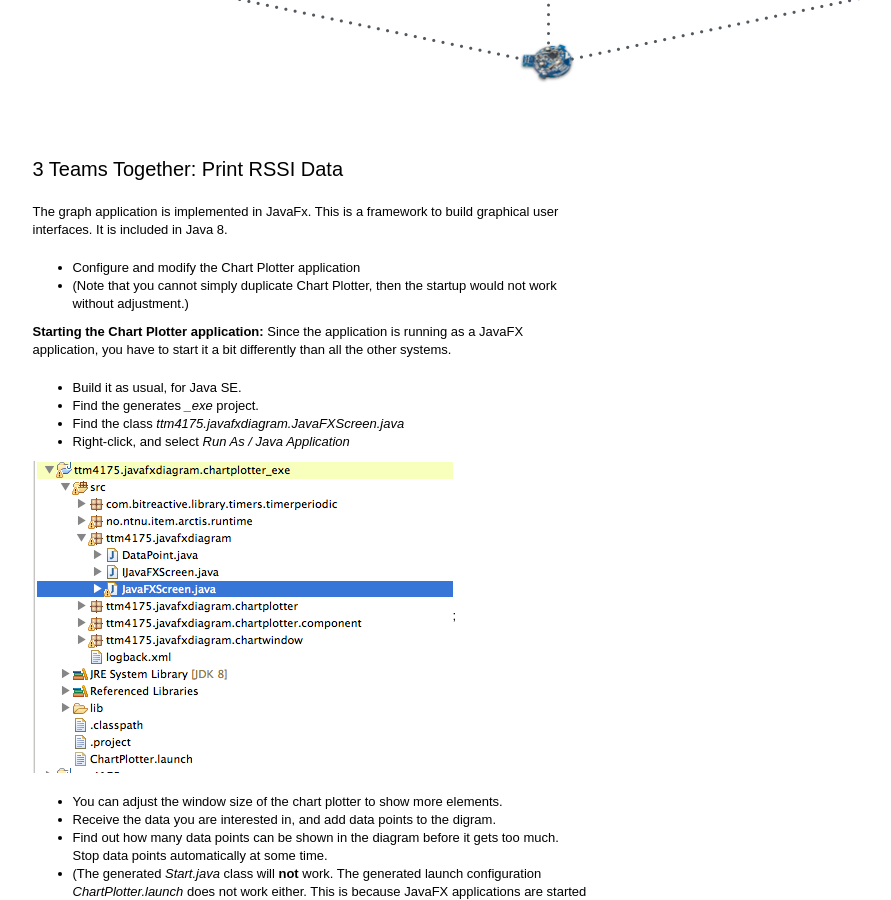
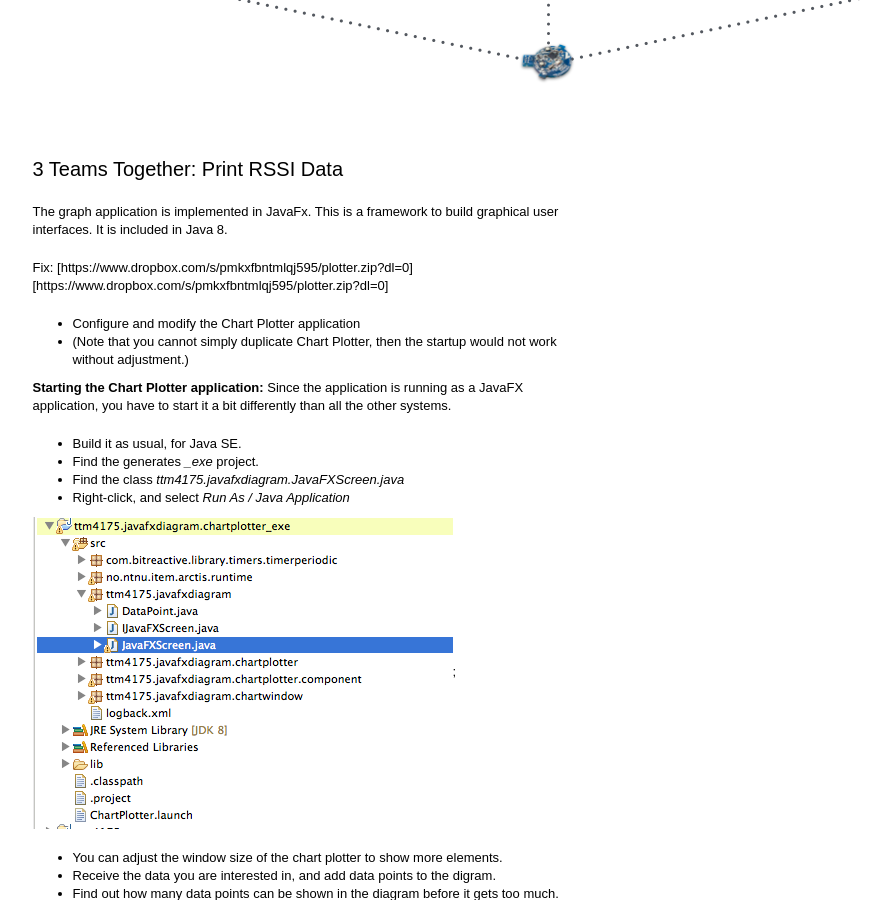
Before and after one commit to Weldmicheal/ttm4175, a Jekyll site: the page built from a5/lab.md, in a window 1280 px wide and 900 px high, scrolled down 1846 px. Shown: the whole window, without its empty margins (330-1221 px from the left). Built offline with Jekyll 4.4.1, drawn with Linux system fonts in a browser that asks for light colours; nearby versions of some CDN libraries; part of the change alters nothing that is shown.

Commit message:
no message

```diff
--- a/a5/lab.md
+++ b/a5/lab.md
@@ -69,6 +69,8 @@ After that, you should have 3 Raspberry Pis running and reporting Bluetooth data
 ## 3 Teams Together: Print RSSI Data
 
 The graph application is implemented in JavaFx. This is a framework to build graphical user interfaces. It is included in Java 8.
+
+Fix: [https://www.dropbox.com/s/pmkxfbntmlqj595/plotter.zip?dl=0][https://www.dropbox.com/s/pmkxfbntmlqj595/plotter.zip?dl=0]
 
 * Configure and modify the Chart Plotter application
 * (Note that you cannot simply duplicate Chart Plotter, then the startup would not work without adjustment.)
```
